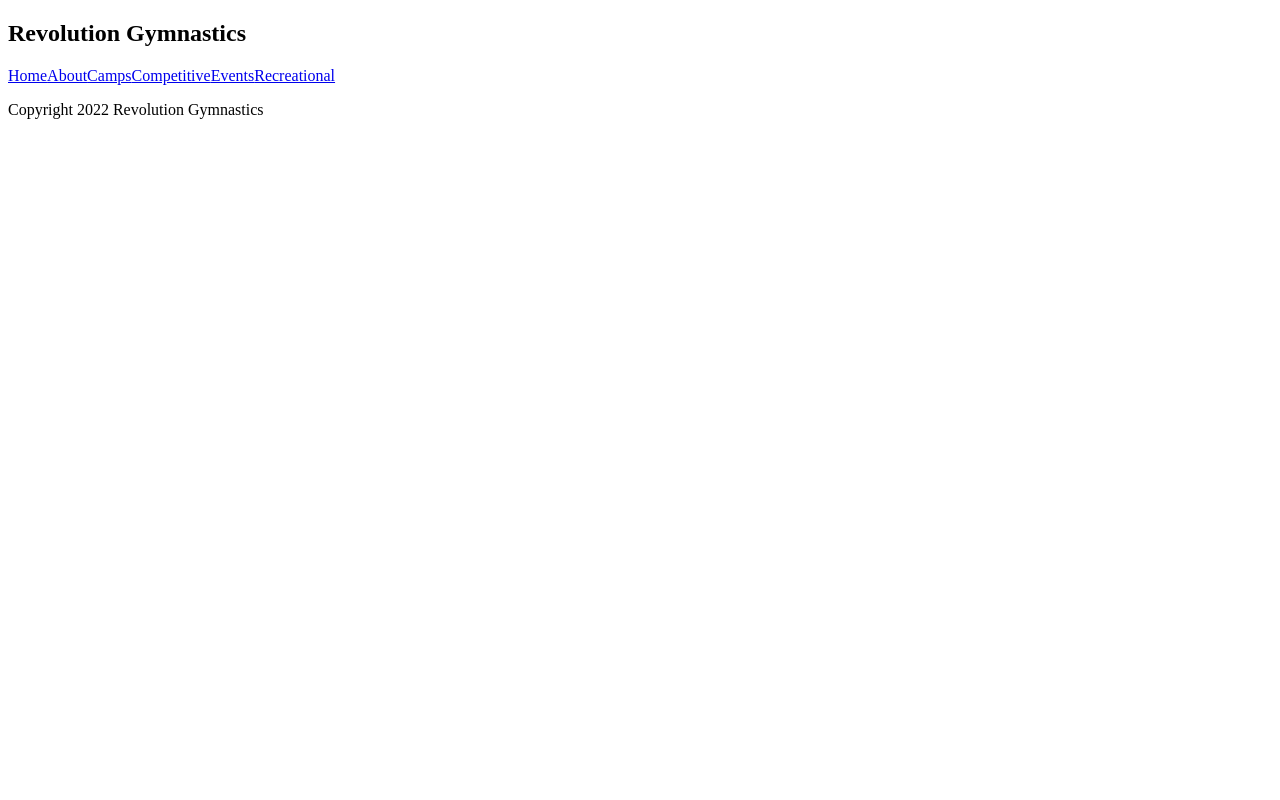
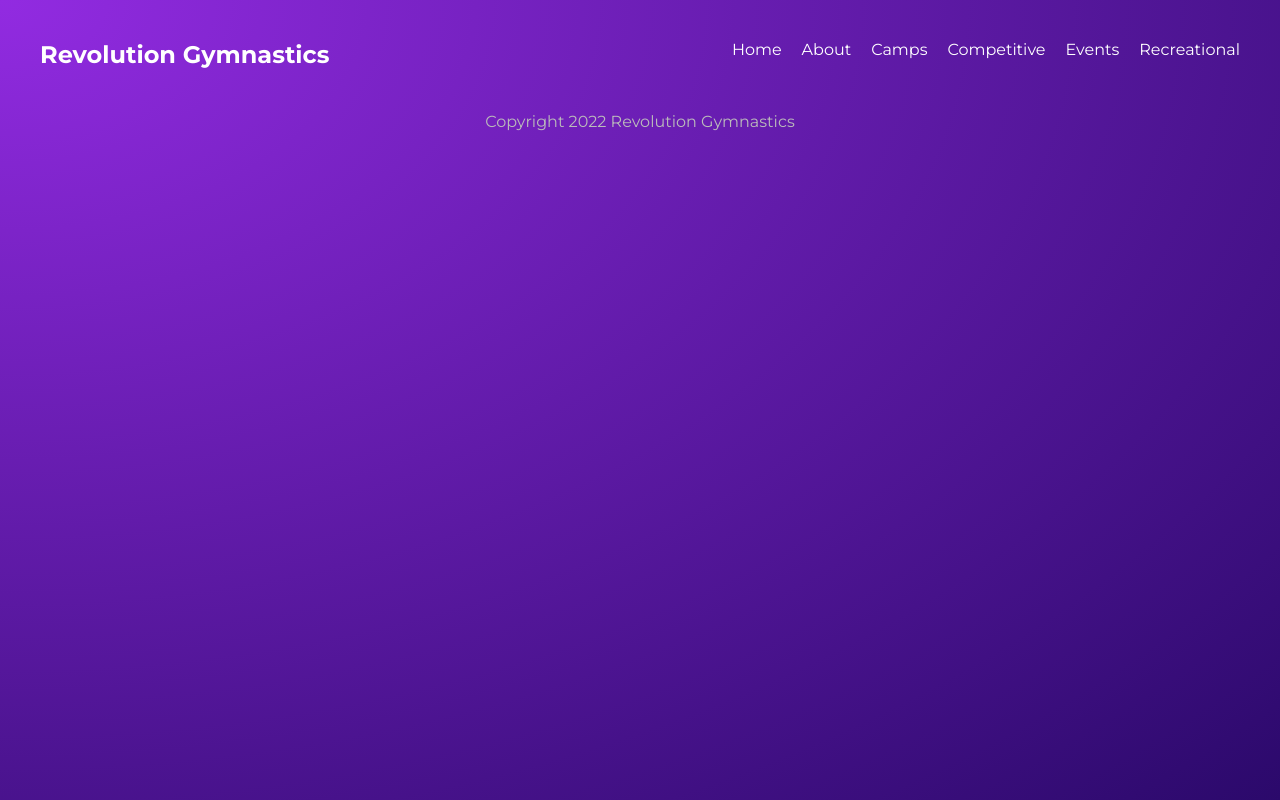
Before and after one commit to nmehanma/revolution-gym, a Gatsby site: page /components/Layout in a window 1280 px wide. Built offline with nearby package versions, Linux system fonts and the light colour scheme; Gatsby itself is replaced by a stand-in of ours.

Commit message:
introduce initial phase of css styling to Layout component

```diff
--- a/src/pages/components/Layout.js
+++ b/src/pages/components/Layout.js
@@ -1,5 +1,6 @@
 import React from "react"
 import Navbar from "./Navbar"
+import "../../styles/global.css"
 
 export default function Layout({ children }) {
   return (
--- /dev/null
+++ b/src/styles/global.css
@@ -0,0 +1,50 @@
+@import url('https://fonts.googleapis.com/css2?family=Montserrat:wght@300;400;500;700&display=swap');
+
+* {
+  margin: 0;
+  padding: 0;
+  text-decoration: none;
+  font-family: "Montserrat";
+  color: white;
+}
+html, body {
+  min-height: 100%;
+}
+body {
+  background: radial-gradient(at top left, rgba(146,43,225,1) 0%, rgba(43,9,107,1) 100%);
+  background-repeat: no-repeat;
+}
+p {
+  margin: 16px auto;
+  line-height: 1.5em;
+}
+
+/* layout & nav */
+.layout {
+  max-width: 1200px;
+  margin: 0 auto;
+}
+nav {
+  display: grid;
+  grid-template-columns: 1fr 1fr;
+  margin: 40px auto;
+}
+nav .links {
+  display: inline-block;
+  text-align: right;
+}
+nav a {
+  display: inline-block;
+  margin-left: 20px;
+  font-weight: 400;
+  padding-bottom: 8px;
+  border-bottom: 3px solid transparent;
+}
+nav a:hover {
+  border-color: white;
+}
+footer p{
+  text-align: center;
+  color: #bbb;
+  margin: 40px auto;
+}
```
Also changed, not shown: src/pages/index.js (+8 -1 lines), src/styles/home.module.css (added, +22 -0 lines), 1 other file.
